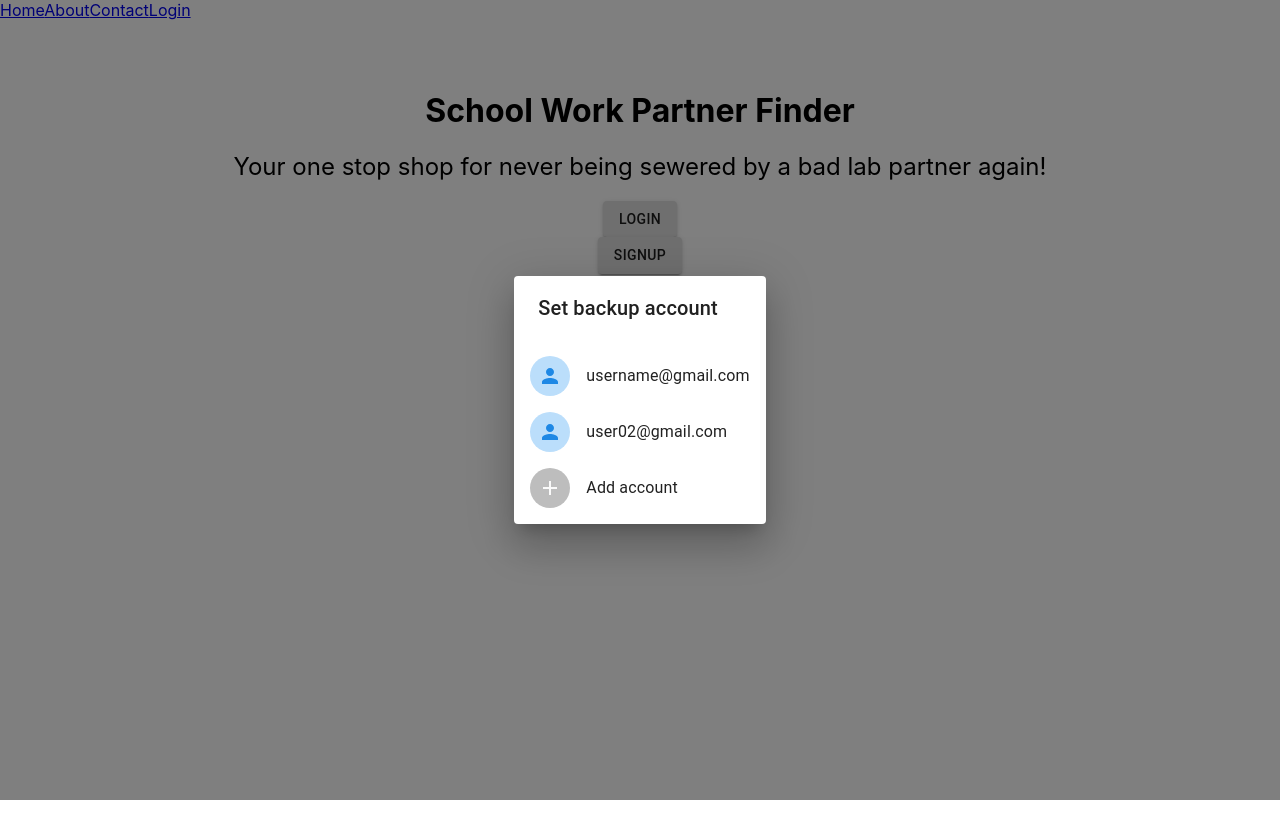
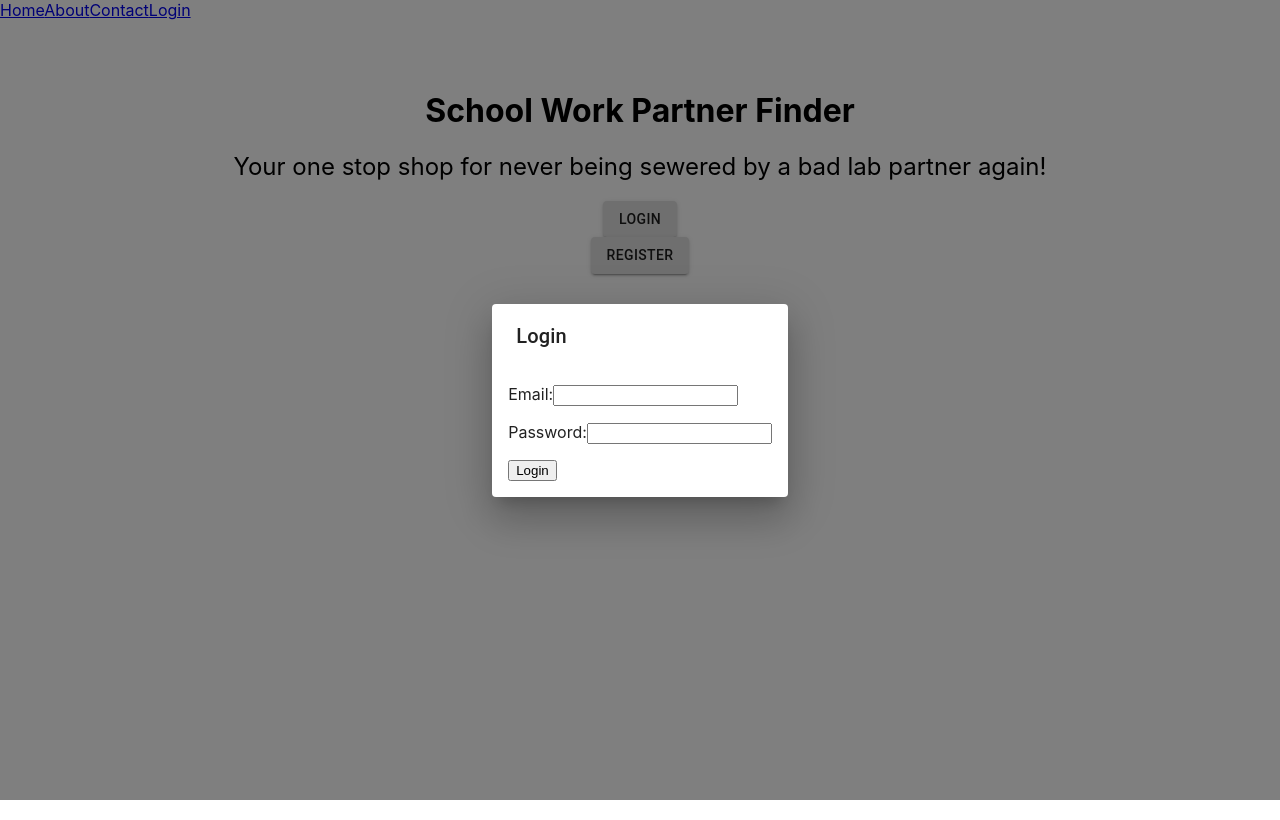
Before and after one commit to avalittle/link-up-education, a React (Create React App) app: page / in a window 1280 px wide. Both pictures are taken after a click on the button "LOGIN". Built offline with nearby package versions, Linux system fonts and the light colour scheme.

Commit message:
Changes to login

```diff
--- a/src/components/home/Home.js
+++ b/src/components/home/Home.js
@@ -37,7 +37,7 @@ export default function Home(){
             <div className='login'>
                 <Button onClick={openLogin} variant='contained'>Login</Button>
                 <br></br>
-                <Button onClick={openRegister} variant='contained'>Signup</Button>
+                <Button onClick={openRegister} variant='contained'>Register</Button>
             </div>
             <LoginPopup open={loginOpen} onClose={handleClose} />
             <RegisterPopup open={registerOpen} onClose={handleClose} />
--- a/src/components/home/Login.js
+++ b/src/components/home/Login.js
@@ -1,16 +1,17 @@
-import Avatar from '@material-ui/core/Avatar';
-import List from '@material-ui/core/List';
-import ListItem from '@material-ui/core/ListItem';
-import ListItemAvatar from '@material-ui/core/ListItemAvatar';
-import ListItemText from '@material-ui/core/ListItemText';
-import DialogTitle from '@material-ui/core/DialogTitle';
-import Dialog from '@material-ui/core/Dialog';
-import PersonIcon from '@material-ui/icons/Person';
-import AddIcon from '@material-ui/icons/Add';
-import { blue } from '@material-ui/core/colors';
-import { makeStyles } from '@material-ui/core/styles';
+import List from "@material-ui/core/List";
+import ListItem from "@material-ui/core/ListItem";
+import ListItemAvatar from "@material-ui/core/ListItemAvatar";
+import ListItemText from "@material-ui/core/ListItemText";
+import DialogTitle from "@material-ui/core/DialogTitle";
+import Dialog from "@material-ui/core/Dialog";
+import PersonIcon from "@material-ui/icons/Person";
+import AddIcon from "@material-ui/icons/Add";
+import { blue } from "@material-ui/core/colors";
+import { makeStyles } from "@material-ui/core/styles";
 
-const emails = ['username@gmail.com', 'user02@gmail.com'];
+import "../../styles/login.css";
+
+const emails = ["username@gmail.com", "user02@gmail.com"];
 const useStyles = makeStyles({
   avatar: {
     backgroundColor: blue[100],
@@ -18,8 +19,7 @@ const useStyles = makeStyles({
   },
 });
 
-
-export default function LoginPopup(props){
+export default function LoginPopup(props) {
   const classes = useStyles();
   const { onClose, open } = props;
 
@@ -32,29 +32,30 @@ export default function LoginPopup(props){
   };
 
   return (
-        <Dialog onClose={handleClose} aria-labelledby="simple-dialog-title" open={open}>
-      <DialogTitle id="simple-dialog-title">Set backup account</DialogTitle>
-      <List>
-        {emails.map((email) => (
-          <ListItem button onClick={() => handleListItemClick(email)} key={email}>
-            <ListItemAvatar>
-              <Avatar className={classes.avatar}>
-                <PersonIcon />
-              </Avatar>
-            </ListItemAvatar>
-            <ListItemText primary={email} />
+    <Dialog
+      onClose={handleClose}
+      aria-labelledby="simple-dialog-title"
+      open={open}
+    >
+      <DialogTitle id="simple-dialog-title">Login</DialogTitle>
+      <List className='inputs'>
+        <ListItem>
+          <label>
+            Email:
+            <input type="text" email="email" />
+          </label>
         </ListItem>
-        ))}
+        <ListItem>
+          <label>
+            Password:
+            <input type="text" email="password" />
+          </label>
+        </ListItem>
+        <ListItem>
+        <input type="submit" value="Login" />
+        </ListItem>
 
-        <ListItem autoFocus button onClick={() => handleListItemClick('addAccount')}>
-          <ListItemAvatar>
-            <Avatar>
-              <AddIcon />
-            </Avatar>
-          </ListItemAvatar>
-          <ListItemText primary="Add account" />
-        </ListItem>
       </List>
     </Dialog>
-    )
+  );
 }
--- a/src/components/home/Register.js
+++ b/src/components/home/Register.js
@@ -1,18 +1,12 @@
-import React, { useState } from 'react';
-import Avatar from '@material-ui/core/Avatar';
-import List from '@material-ui/core/List';
-import ListItem from '@material-ui/core/ListItem';
-import ListItemAvatar from '@material-ui/core/ListItemAvatar';
-import ListItemText from '@material-ui/core/ListItemText';
-import DialogTitle from '@material-ui/core/DialogTitle';
-import Dialog from '@material-ui/core/Dialog';
-import PersonIcon from '@material-ui/icons/Person';
-import AddIcon from '@material-ui/icons/Add';
-import { blue } from '@material-ui/core/colors';
-import { makeStyles } from '@material-ui/core/styles';
+import React, { useState } from "react";
+import List from "@material-ui/core/List";
+import ListItem from "@material-ui/core/ListItem";
+import DialogTitle from "@material-ui/core/DialogTitle";
+import Dialog from "@material-ui/core/Dialog";
+import { blue } from "@material-ui/core/colors";
+import { makeStyles } from "@material-ui/core/styles";
 
-
-const emails = ['username@gmail.com', 'user02@gmail.com'];
+const emails = ["username@gmail.com", "user02@gmail.com"];
 const useStyles = makeStyles({
   avatar: {
     backgroundColor: blue[100],
@@ -20,8 +14,7 @@ const useStyles = makeStyles({
   },
 });
 
-
-export default function RegisterPopup(props){
+export default function RegisterPopup(props) {
   const classes = useStyles();
   const { onClose, open } = props;
   const [userInfo, setUserInfo] = useState({});
@@ -36,32 +29,56 @@ export default function RegisterPopup(props){
 
   const onSubmit = (userData) => {
     setUserInfo(userData);
-    }
+  };
 
   return (
-        <Dialog onClose={handleClose} aria-labelledby="simple-dialog-title" open={open}>
-      <DialogTitle id="simple-dialog-title">Set backup account</DialogTitle>
-      <List>
-        {emails.map((email) => (
-          <ListItem button onClick={() => handleListItemClick(email)} key={email}>
-            <ListItemAvatar>
-              <Avatar className={classes.avatar}>
-                <PersonIcon />
-              </Avatar>
-            </ListItemAvatar>
-            <ListItemText primary={email} />
+    <Dialog
+      onClose={handleClose}
+      aria-labelledby="simple-dialog-title"
+      open={open}
+    >
+      <DialogTitle id="simple-dialog-title">Register</DialogTitle>
+      <List className="inputs">
+        <ListItem>
+          <label>
+            First Name:
+            <input type="text" firstName="firstName" />
+          </label>
         </ListItem>
-        ))}
-
-        <ListItem autoFocus button onClick={() => handleListItemClick('addAccount')}>
-          <ListItemAvatar>
-            <Avatar>
-              <AddIcon />
-            </Avatar>
-          </ListItemAvatar>
-          <ListItemText primary="Add account" />
+        <ListItem>
+          <label>
+            Last Name:
+            <input type="text" lastName="lastName" />
+          </label>
+        </ListItem>
+        <ListItem>
+          <label for="school">School:</label>
+          <select>
+            <option value="queens">Queens</option>
+          </select>
+        </ListItem>
+        <ListItem>
+          <label>
+            Email:
+            <input type="email" email="email" />
+          </label>
+        </ListItem>
+        <ListItem>
+          <label>
+            Password:
+            <input type="password" password="password" />
+          </label>
+        </ListItem>
+        <ListItem>
+          <label>
+            Confirm Password:
+            <input type="text" confirmPassword="Confirm Password" />
+          </label>
+        </ListItem>
+        <ListItem>
+          <input type="submit" login="Login" />
         </ListItem>
       </List>
     </Dialog>
-    )
+  );
 }
--- /dev/null
+++ b/src/styles/login.css
@@ -0,0 +1,3 @@
+.input {
+        text-align: right;
+}
```
Also changed, not shown: src/styles/register.css (added). Lines whose indentation alone changed are shown as unchanged.
